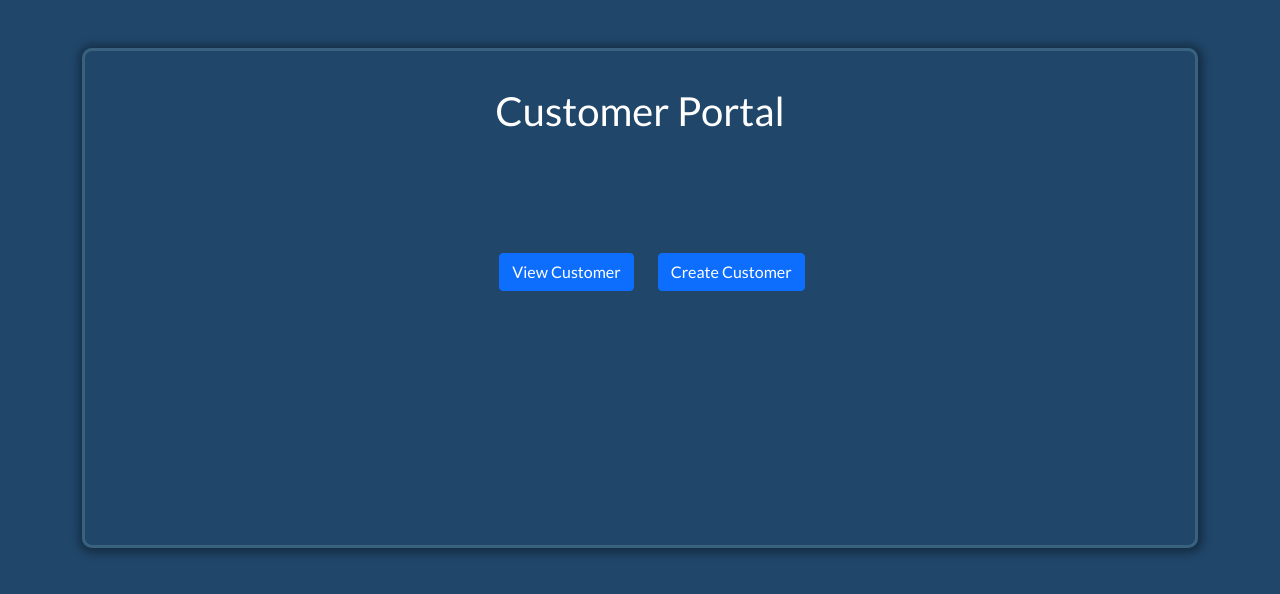
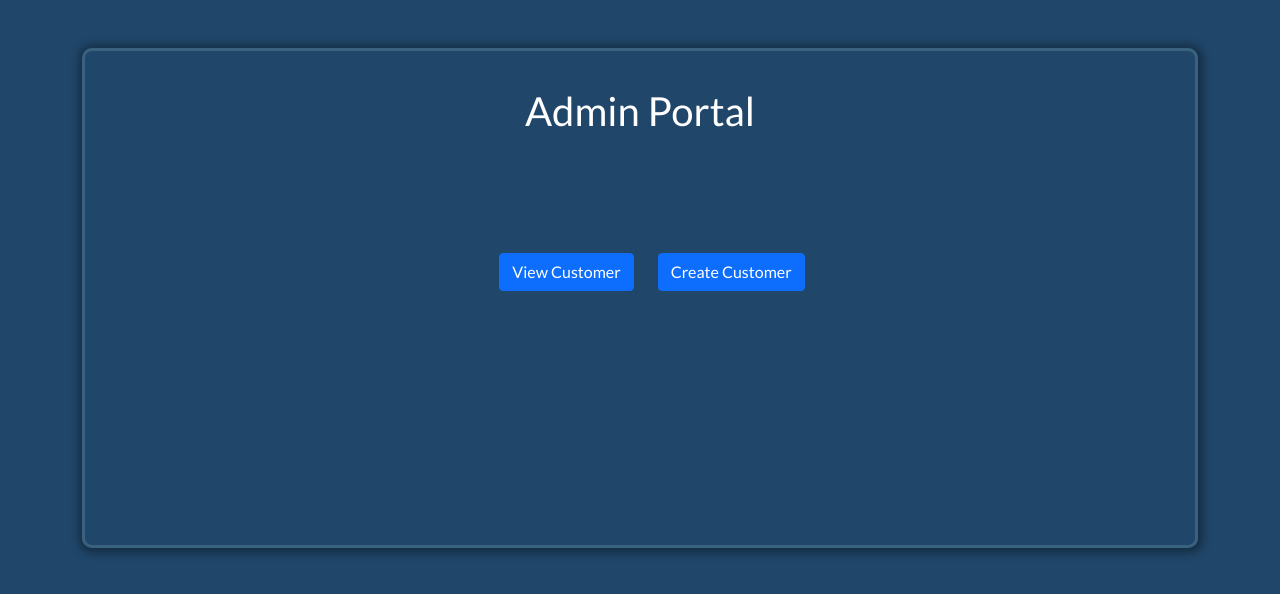
Before and after one commit to sennerstampontus/Reactform, a React (Create React App) app: page / in a window 1280 px wide. Shown: the top 594 px of the page. Built offline with nearby package versions, Linux system fonts and the light colour scheme.

Commit message:
Cleaning up

```diff
--- /dev/null
+++ b/src/components/HeadTitle.js
@@ -0,0 +1,9 @@
+import React from 'react'
+
+const HeadTitle = ({ TitleText }) => {
+    return (
+            <div className="d-flex justify-content-center mb-5 color-white fs-1">{TitleText}</div>
+    )
+}
+
+export default HeadTitle
--- a/src/views/CreateCustomer.js
+++ b/src/views/CreateCustomer.js
@@ -2,6 +2,7 @@ import React from 'react'
 import InputForm from '../components/InputForm'
 import { Link } from 'react-router-dom'
 import Button from '../components/Button'
+import HeadTitle from '../components/HeadTitle'
 
 export const CreateCustomer = () => {
 
@@ -9,6 +10,7 @@ export const CreateCustomer = () => {
 
     return (
         <div className="mt-5 box container">
+            <HeadTitle TitleText="Create Customer"/>
             <InputForm />
             <Link to ="/"><Button styleClass="btn btn-primary  mt-4" text="Back"/></Link>
             <div className="d-flex justify-content-center text-danger fs-3"></div>
--- a/src/views/Home.js
+++ b/src/views/Home.js
@@ -1,6 +1,7 @@
 import React from 'react'
 import { Link } from 'react-router-dom'
 import Button from '../components/Button'
+import HeadTitle from '../components/HeadTitle'
 // import Header from '../components/Header'
 
 
@@ -11,10 +12,8 @@ const Home = () => {
 
     return (
         <div className="mt-5 container box d-flex flex-column">
-            <div className="d-flex justify-content-center mb-5 color-white fs-1">Customer Portal</div>
-            <div>
-
-            <div className="d-flex justify-content-center mt-5 color-white fs-1">
+            <HeadTitle TitleText="Admin Portal"/>
+                <div className="d-flex justify-content-center mt-5 color-white fs-1">
                     <Link to = "/viewcustomer">
                         <Button styleClass="btn btn-primary ms-4" text="View Customer"/>
                     </Link>
@@ -23,8 +22,6 @@ const Home = () => {
                     </Link>
                 </div>
             </div>
-
-            </div>
     )
 }
 
--- a/src/views/ViewCustomer.js
+++ b/src/views/ViewCustomer.js
@@ -2,13 +2,14 @@ import React from 'react'
 import { Link } from 'react-router-dom'
 import Button from '../components/Button'
 import CustomerList from '../components/CustomerList'
+import HeadTitle from '../components/HeadTitle'
 
 const ViewCustomer = () => {
 
 
     return (
         <div className="container mt-5 box">
-            <div className="d-flex justify-content-center mb-5 color-white fs-1">Customers</div>
+            <HeadTitle TitleText="View Customer"/>
             <div className="d-flex justify-content-center"><CustomerList /></div>
             <div className="mt-4 d-flex container ">
                 <Link to ="/"><Button styleClass="btn btn-primary" text="Back"/></Link>
```
Also changed, not shown: src/components/InputForm.js (+1 -9 lines).
